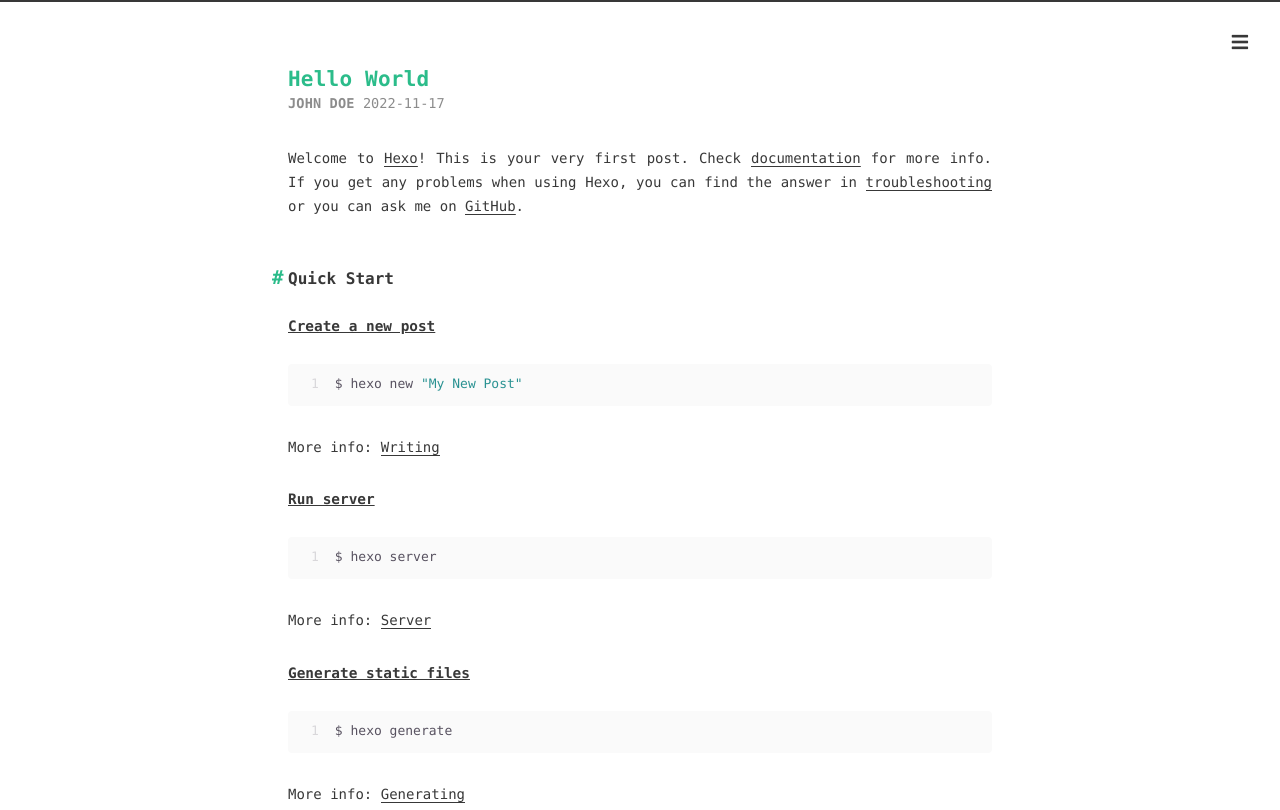
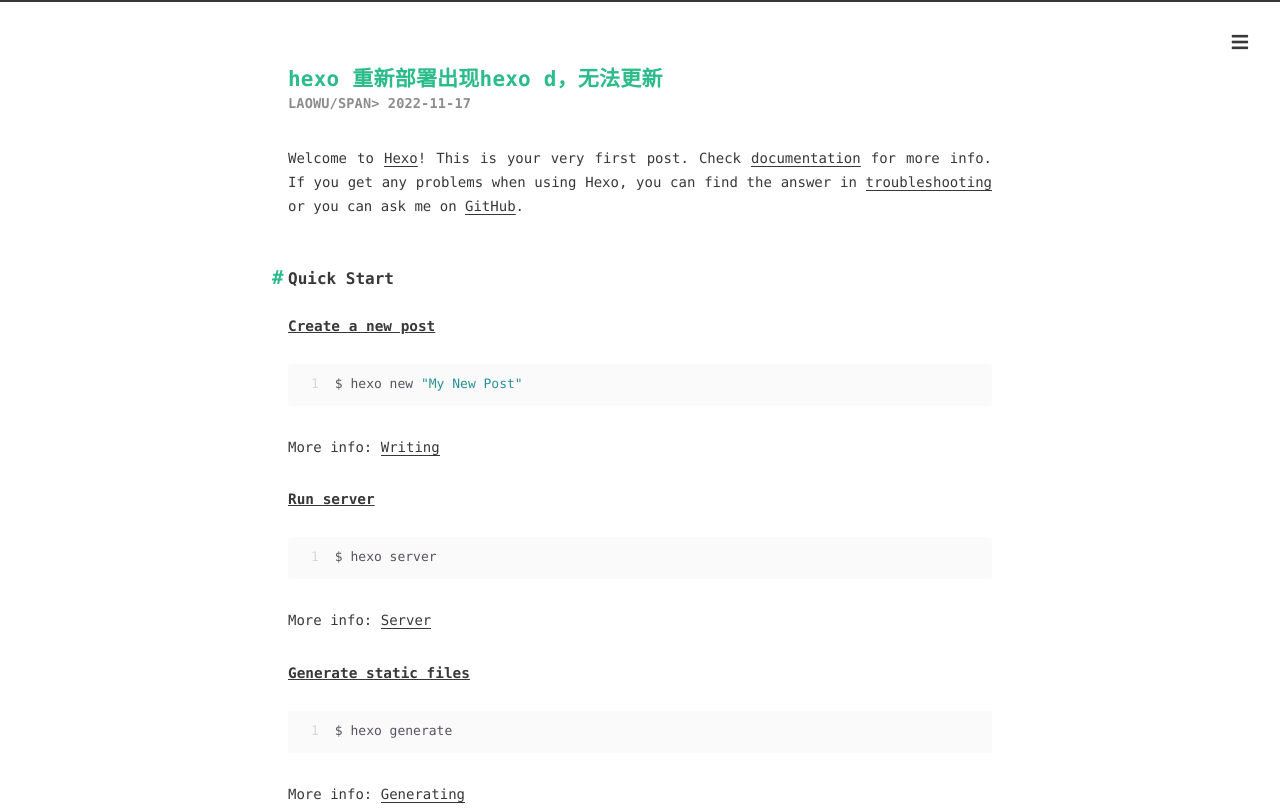
Before and after one commit to lwobjtube/lwobjtube.github.io, a plain HTML site: page 2022/11/17/hello-world/index.html in a window 1280 px wide. Shown: the top 810 px of the page. Drawn offline with nearby package versions, Linux system fonts and the light colour scheme; some packages are replaced by stand-ins of ours; a script that the page names is missing; a web font is replaced by a local one.

Commit message:
Site updated: 2022-11-17 11:19:12

```diff
--- a/2022/11/17/hello-world/index.html
+++ b/2022/11/17/hello-world/index.html
@@ -6,7 +6,7 @@
     <meta http-equiv="X-UA-Compatible" content="IE=edge">
     <meta name="HandheldFriendly" content="True">
     <meta name="viewport" content="width=device-width, initial-scale=1, maximum-scale=5" />
-    <meta name="description" content="Welcome to Hexo! This is your very first post. Check documentation for more info. If you get any problems when using Hexo, you can find the answer in troubleshooting or you can ask me on GitHub. Quick">
+    <!-- <meta name="description" content="Welcome to Hexo! This is your very first post. Check documentation for more info. If you get any problems when using Hexo, you can find the answer in troubleshooting or you can ask me on GitHub. Quick"> -->
 <meta property="og:type" content="article">
 <meta property="og:title" content="Hello World">
 <meta property="og:url" content="http://example.com/2022/11/17/hello-world/index.html">
@@ -115,14 +115,14 @@
   <header>
 
     <h1 class="posttitle" itemprop="name headline">
-        Hello World
+      hexo 重新部署出现hexo d，无法更新
     </h1>
 
 
 
     <div class="meta">
       <span class="author" itemprop="author" itemscope itemtype="http://schema.org/Person">
-        <span itemprop="name">John Doe</span>
+        <span itemprop="name">laowu/span>
       </span>
 
     <div class="postdate">
```
